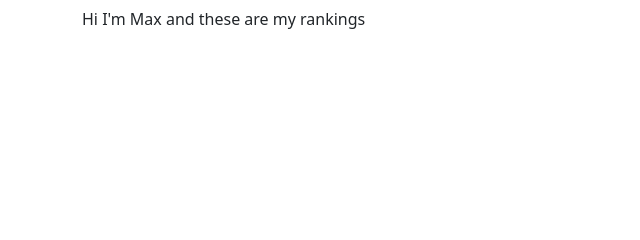
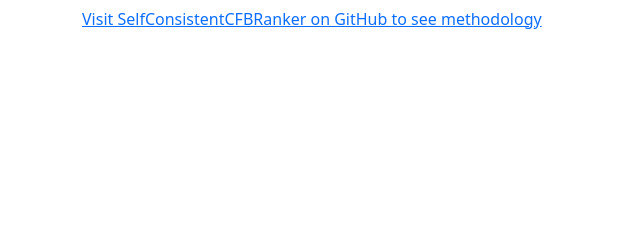
Before and after one commit to maxposchmann/sccr-site, a Flask app: template templates/index.html in a window 1280 px wide. Shown: the part 150-390 px from the top of the page, without its empty margins (0-640 px from the left). Run offline with Flask 2, Linux system fonts and the light colour scheme; the template is opened without the code that fills it, so the values that code supplies are empty; parts of the project's set-up code (start-up, migrations or seed data) failed here and were passed over; some libraries are stand-ins or nearby versions.

Commit message:
Add github link

```diff
--- a/templates/index.html
+++ b/templates/index.html
@@ -4,7 +4,7 @@
 <div class="row">
     <div class="col-lg-6 md-12">
         <h2>Week {{week}} Self Consistent NCAAFB Rankings</h2>
-        <p>Hi I'm Max and these are my rankings</p>
+        <p><a href="https://github.com/maxposchmann/SelfConsistentCFBRanker">Visit SelfConsistentCFBRanker on GitHub to see methodology</a></p>
     </div>
 </div>
 <div class = "row">
```
